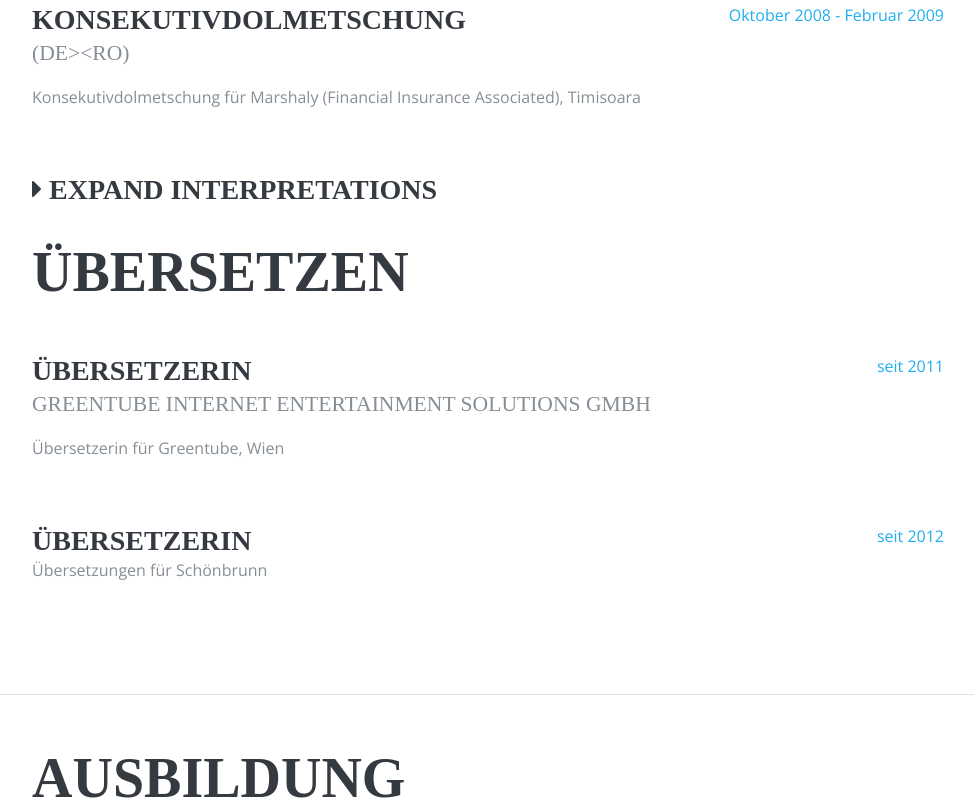
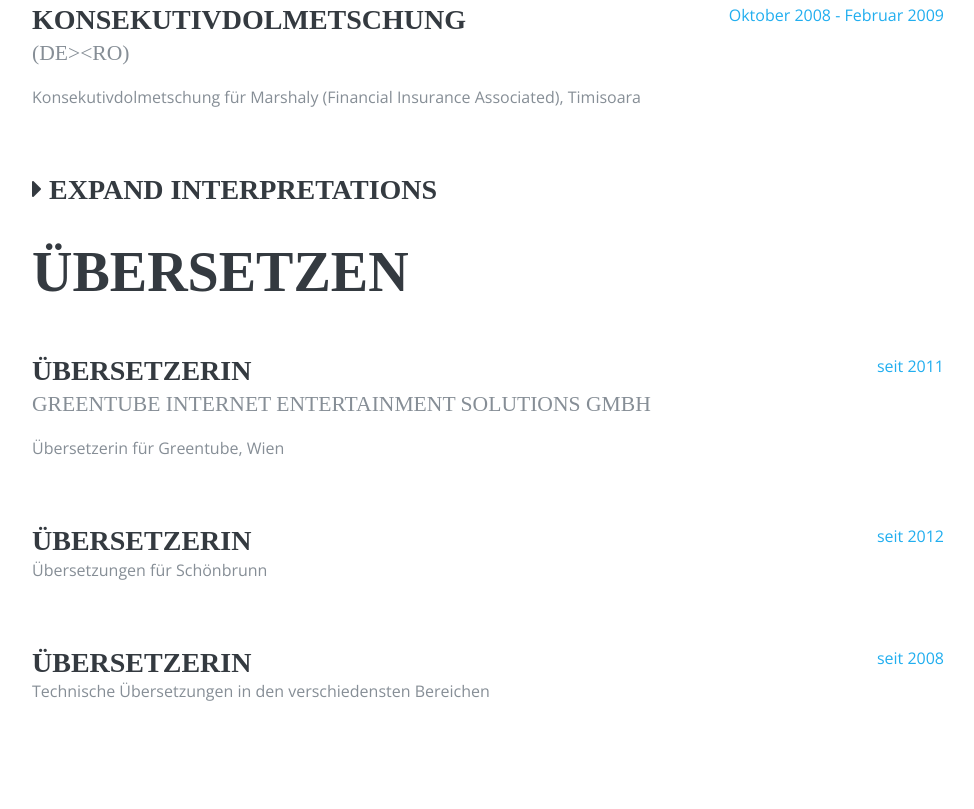
Before and after one commit to jankovicgd/cinziaCV, a website: page index.html in a window 1280 px wide. Shown: the part 1991-2800 px from the top of the page, without its empty margins (288-1262 px from the left). Drawn offline with nearby package versions, Linux system fonts and the light colour scheme; a web font is replaced by a local one.

Commit message:
cincia changes 1.2

```diff
--- a/index.html
+++ b/index.html
@@ -385,6 +385,16 @@
             </div>
           </div>
 
+          <div class="resume-item d-flex flex-column flex-md-row mb-5">
+            <div class="resume-content mr-auto">
+              <h3 class="mb-0">Übersetzerin</h3>
+              <p>Technische Übersetzungen in den verschiedensten Bereichen</p>
+            </div>
+            <div class="resume-date text-md-right">
+              <span class="text-primary">seit 2008</span>
+            </div>
+          </div>
+
         </div>
 
       </section>
```
